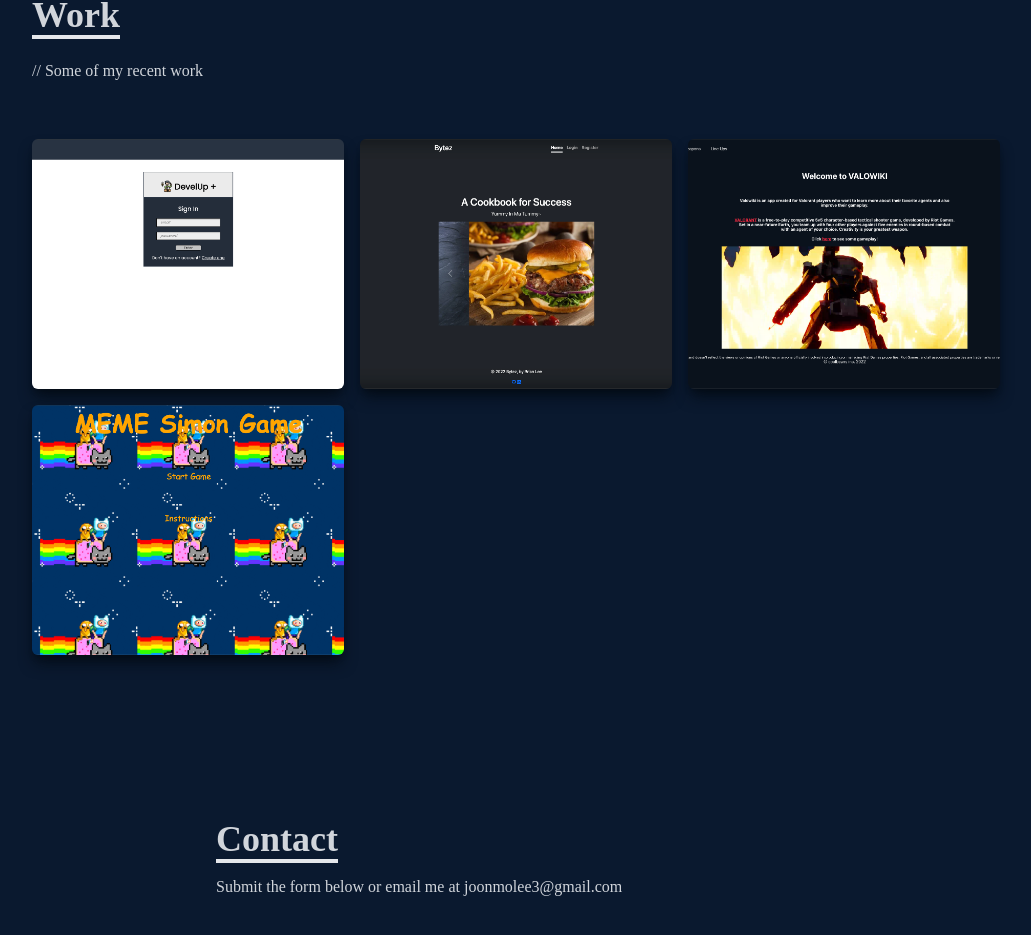
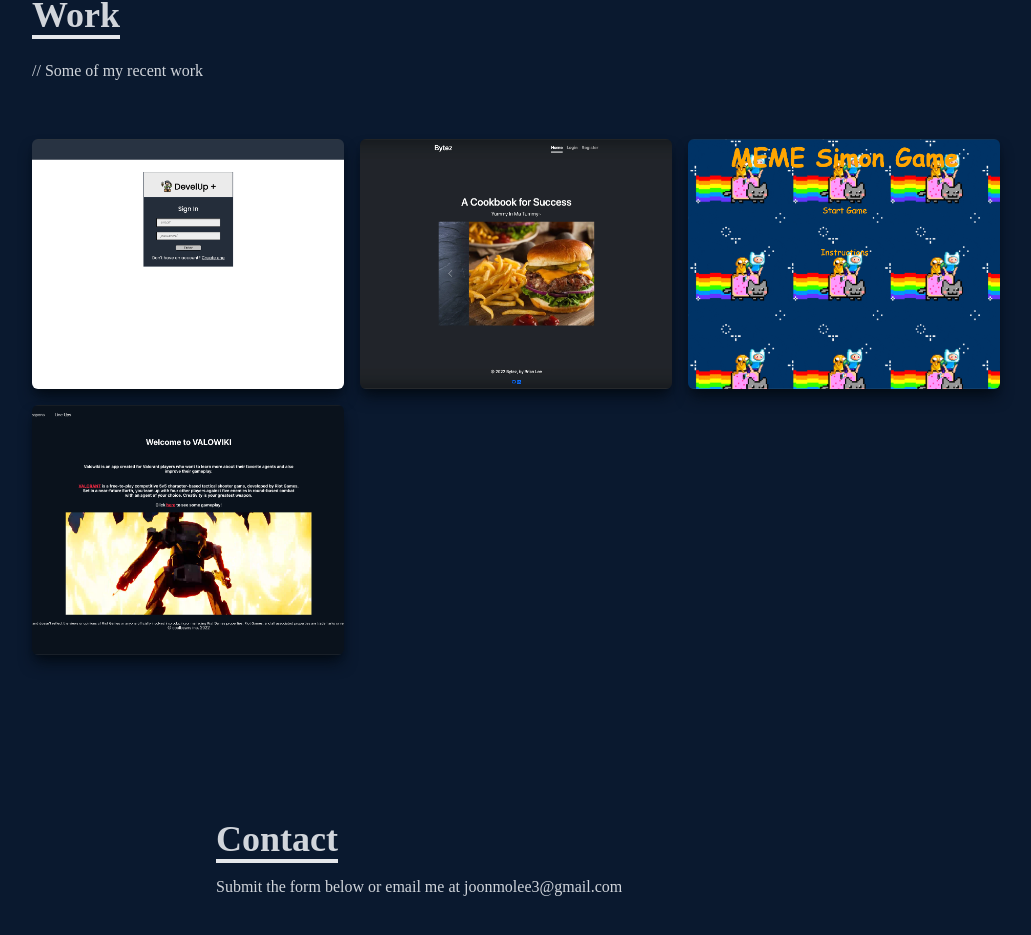
Before and after one commit to br1anlee/portfolio, a React (Create React App) app: page / in a window 1280 px wide. Shown: the part 2475-3410 px from the top of the page, without its empty margins (124-1155 px from the left). Built offline with nearby package versions, Linux system fonts and the light colour scheme.

Commit message:
fixed pic on work

```diff
--- a/src/components/Work.jsx
+++ b/src/components/Work.jsx
@@ -54,7 +54,7 @@ export default function Work() {
                     </div>
 
                     {/* Grid item 3 */}
-                    <div className='shadow-lg shadow-[#040c16] group container rounded-md flex justify-center items-center mx-auto content-div' style={{backgroundImage: `url(${Valowiki})`}}>
+                    <div className='shadow-lg shadow-[#040c16] group container rounded-md flex justify-center items-center mx-auto content-div' style={{backgroundImage: `url(${Meme})`}}>
 
                         {/* Hover effects */}
                         <div className='opacity-0 group-hover:opacity-100'>
@@ -74,7 +74,7 @@ export default function Work() {
                     </div>
 
                        {/* Grid item 4 */}
-                    <div className='shadow-lg shadow-[#040c16] group container rounded-md flex justify-center items-center mx-auto content-div' style={{backgroundImage: `url(${Meme})`}}>
+                    <div className='shadow-lg shadow-[#040c16] group container rounded-md flex justify-center items-center mx-auto content-div' style={{backgroundImage: `url(${Valowiki})`}}>
 
                         {/* Hover effects */}
                         <div className='opacity-0 group-hover:opacity-100'>
```
